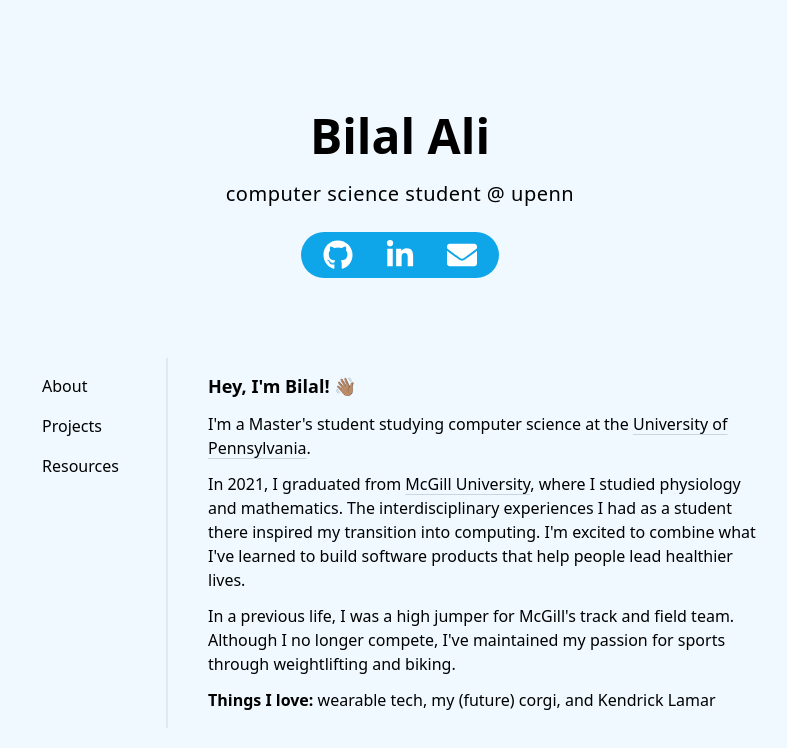
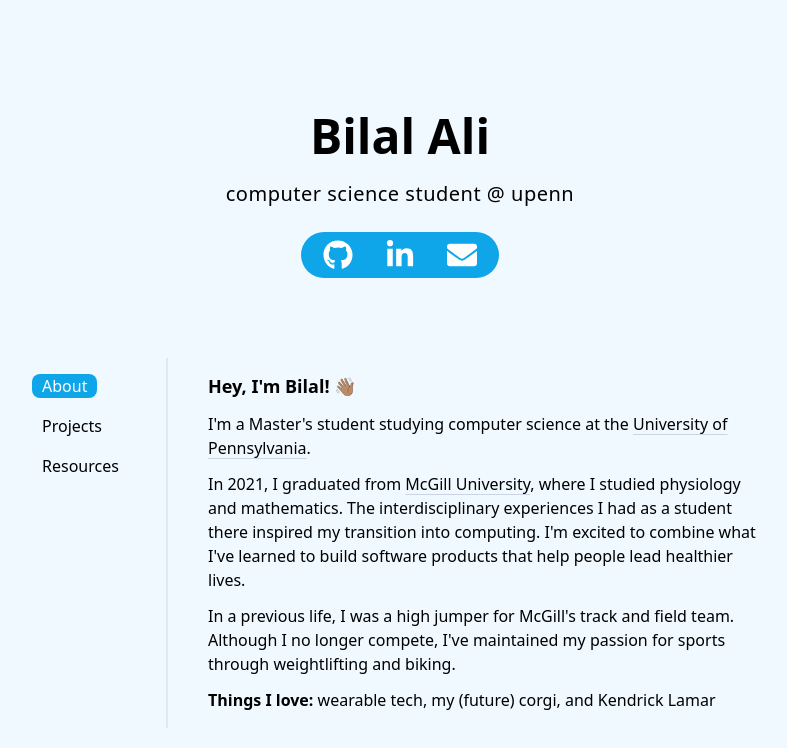
Before and after one commit to bilala45/personal-website, a React (Create React App) app: page / in a window 1280 px wide. Shown: the top 748 px of the page, without its empty margins (240-1027 px from the left). Built offline with nearby package versions, Linux system fonts and the light colour scheme.

Commit message:
Fix bug with About Navlink not highlighting on home page

```diff
--- a/src/components/Nav.js
+++ b/src/components/Nav.js
@@ -3,7 +3,7 @@
 const Nav = () => {
   return (
     <div className="pl-4">
-      <NavLink title="About" />
+      <NavLink title="" />
       <NavLink title="Projects" />
       <NavLink title="Resources" />
     </div>
--- a/src/components/NavLink.js
+++ b/src/components/NavLink.js
@@ -1,4 +1,4 @@
-import { useNavigate } from "react-router-dom";
+import { useNavigate, useLocation } from "react-router-dom";
 
 const NavLink = ({ title }) => {
   const navigate = useNavigate();
@@ -12,12 +12,12 @@
       <div
         onClick={handleClick}
         className={
-          window.location.pathname === `/${title.toLowerCase()}`
+          useLocation().pathname === `/${title.toLowerCase()}`
             ? "bg-sky-500 text-white rounded-lg px-2.5 font-normal"
             : "px-2.5"
         }
       >
-        {title}
+        {title || "About"}
       </div>
     </div>
   );
--- a/src/index.js
+++ b/src/index.js
@@ -1,12 +1,12 @@
 import ReactDOM from "react-dom/client";
 import React from "react";
 import App from "./App";
-import { BrowserRouter } from "react-router-dom";
+import { HashRouter } from "react-router-dom";
 import "./index.css";
 
 const root = ReactDOM.createRoot(document.getElementById("root"));
 root.render(
-  <BrowserRouter basename={process.env.PUBLIC_URL}>
+  <HashRouter basename={process.env.PUBLIC_URL}>
     <App />
-  </BrowserRouter>
+  </HashRouter>
 );
```
